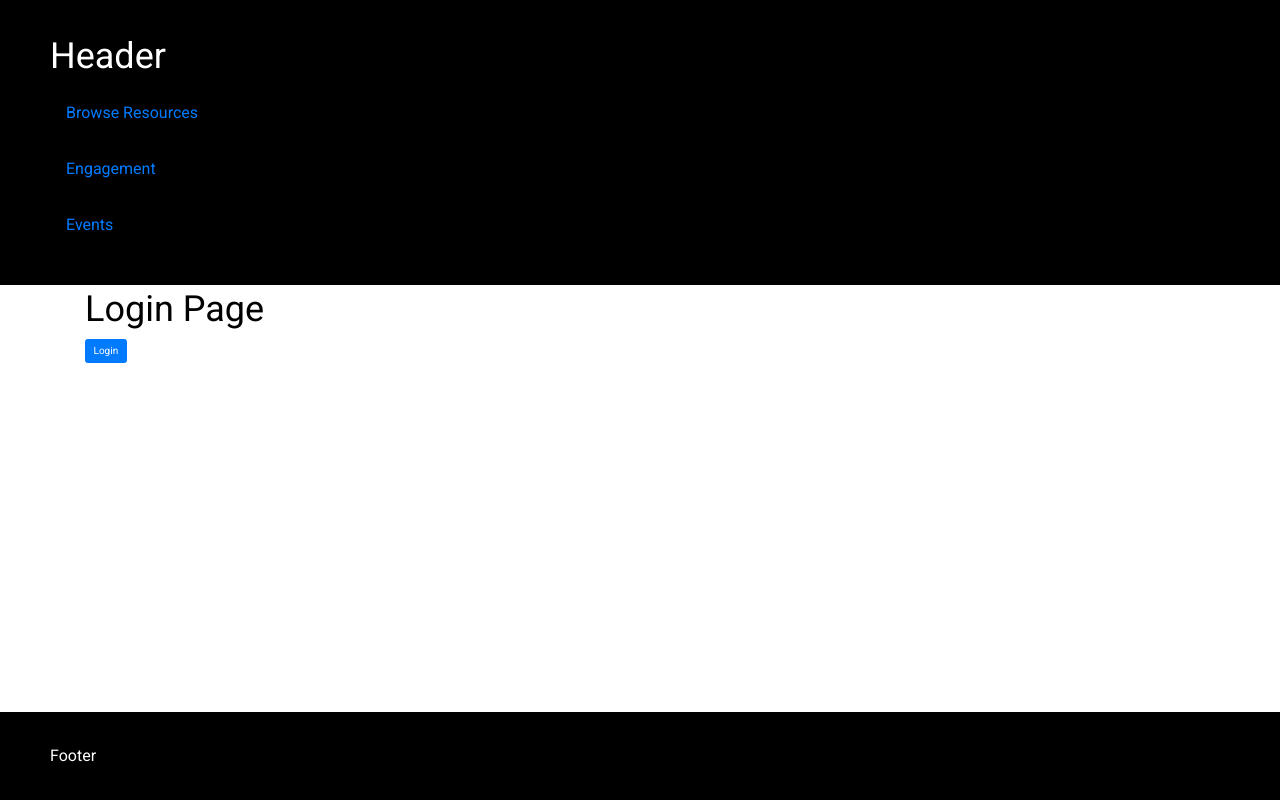
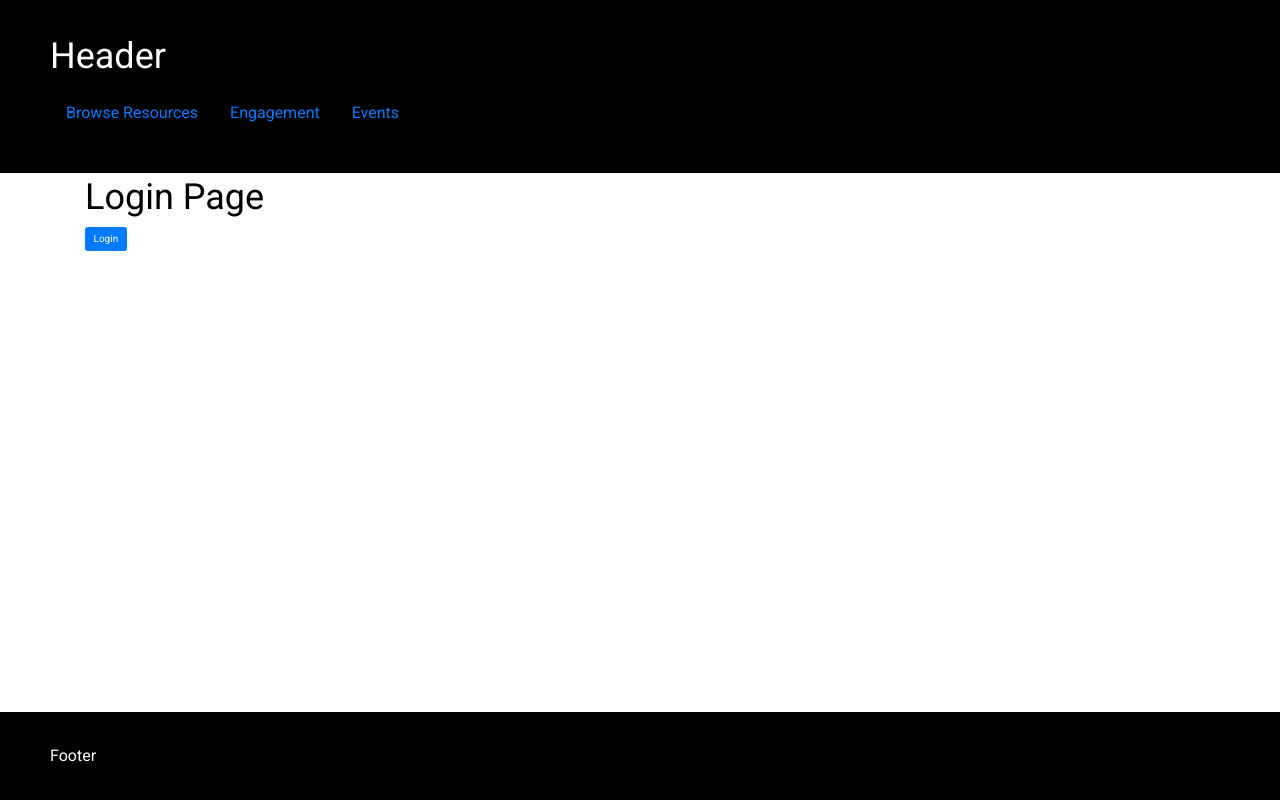
Before and after one commit to GrayStar/react-ts-boilerplate, a React (Create React App) app: page /login in a window 1280 px wide. Built offline with nearby package versions, Linux system fonts and the light colour scheme.

Commit message:
horizonal layout for navs

```diff
--- a/src/components/navigation-link.tsx
+++ b/src/components/navigation-link.tsx
@@ -20,6 +20,7 @@ const useNavigationLinkStyles = createUseStyles({
 
 interface NavigationLinkProps {
     to: string;
+    className?: string;
 };
 
 const NavigationLink: FC<NavigationLinkProps> = (props) => {
@@ -27,9 +28,19 @@ const NavigationLink: FC<NavigationLinkProps> = (props) => {
         isActive: !!useRouteMatch(props.to),
     });
 
+    function getClassNames() {
+        const classNames = [classes.navigationLink];
+
+        if (props.className) {
+            classNames.push(props.className);
+        }
+
+        return classNames.join(' ');
+    }
+
     return (
         <div className={classes.navigationLinkOuter}>
-            <Link to={props.to} className={classes.navigationLink}>{props.children}</Link>
+            <Link to={props.to} className={getClassNames()}>{props.children}</Link>
         </div>
     );
 }
--- a/src/components/navigation-main.tsx
+++ b/src/components/navigation-main.tsx
@@ -1,19 +1,37 @@
-import React, { FC } from 'react';
+import React, { FC, useState } from 'react';
+import { createUseStyles } from 'react-jss';
 
 import NavigationLink from '@/components/navigation-link';
 
+const useNavigationMainStyles = createUseStyles({
+    navigationMain: {
+        display: 'flex',
+    },
+});
+
 const NavigationMain: FC = () => {
+    const classes = useNavigationMainStyles();
+    const [links] = useState([{
+            to: '/browse-resources',
+            title: 'Browse Resources',
+        }, {
+            to: '/engagement',
+            title: 'Engagement',
+        }, {
+            to: '/events',
+            title: 'Events',
+        }]
+    );
+
     return (
-        <nav>
-            <NavigationLink to='/browse-resources'>
-                Browse Resources
-            </NavigationLink>
-            <NavigationLink to='/engagement'>
-                Engagement
-            </NavigationLink>
-            <NavigationLink to='/events'>
-                Events
-            </NavigationLink>
+        <nav className={classes.navigationMain}>
+            {links.map((link, index) => {
+                return(
+                    <NavigationLink key={index} to={link.to}>
+                        {link.title}
+                    </NavigationLink>
+                );
+            })}
         </nav>
     );
 }
--- a/src/components/navigation-sub.tsx
+++ b/src/components/navigation-sub.tsx
@@ -8,6 +8,7 @@ import colors from '@/jss/colors';
 const useNavigationSubStyles = createUseStyles({
 	navigationSub: {
         padding: 16,
+        display: 'flex',
         backgroundColor: `${colors.gray400}`,
 	},
 });
```
